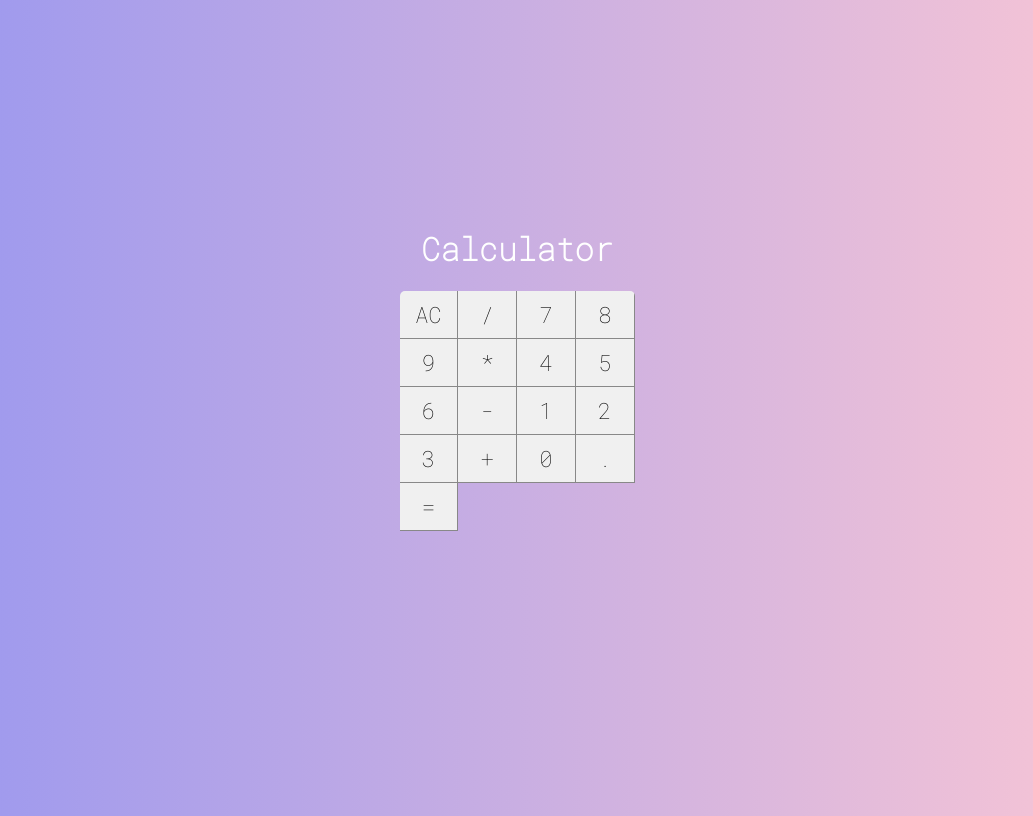
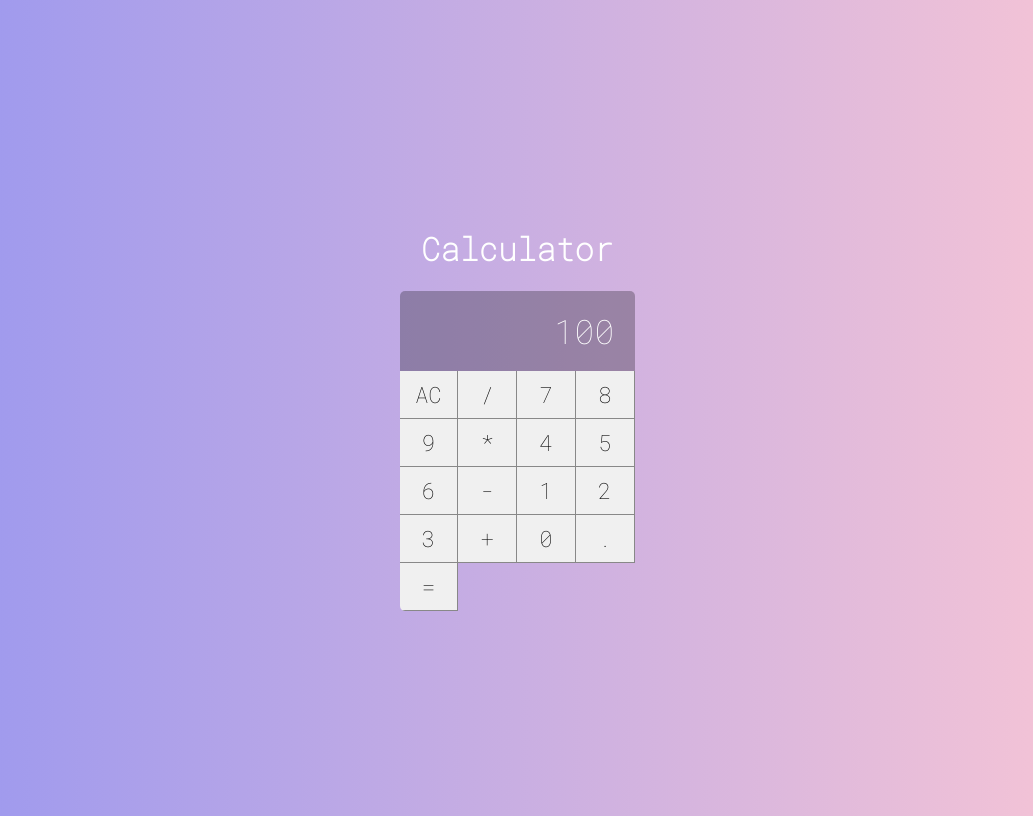
Before and after one commit to luizfelmach/reactcalculator, a React (Create React App) app: page / in a window 1280 px wide. Shown: the whole page, without its empty margins (123-1156 px from the left). Built offline with nearby package versions, Linux system fonts and the light colour scheme.

Commit message:
Add components display

```diff
--- /dev/null
+++ b/src/components/Display.css
@@ -0,0 +1,10 @@
+.display {
+  grid-column: span 4;
+  background-color: #0004;
+  display: flex;
+  justify-content: flex-end;
+  align-items: center;
+  padding: 20px;
+  font-size: 2.1em;
+  overflow: hidden;
+}
--- /dev/null
+++ b/src/components/Display.jsx
@@ -0,0 +1,3 @@
+import "./Display.css";
+
+export default (props) => <div className="display">{props.value}</div>;
--- a/src/main/Calculator.css
+++ b/src/main/Calculator.css
@@ -5,5 +5,5 @@
   overflow: hidden;
   display: grid;
   grid-template-columns: repeat(4, 25%);
-  grid-template-rows: 48px 48px 48px 48px 48px;
+  grid-template-rows: 1fr 48px 48px 48px 48px 48px;
 }
--- a/src/main/Calculator.jsx
+++ b/src/main/Calculator.jsx
@@ -1,4 +1,5 @@
 import { Component } from "react";
+import Display from "../components/Display";
 import Button from "../components/Button";
 import "./Calculator.css";
 
@@ -6,6 +7,7 @@
   render() {
     return (
       <div className="calculator">
+        <Display value={100} />
         <Button label="AC" />
         <Button label="/" />
         <Button label="7" />
```
